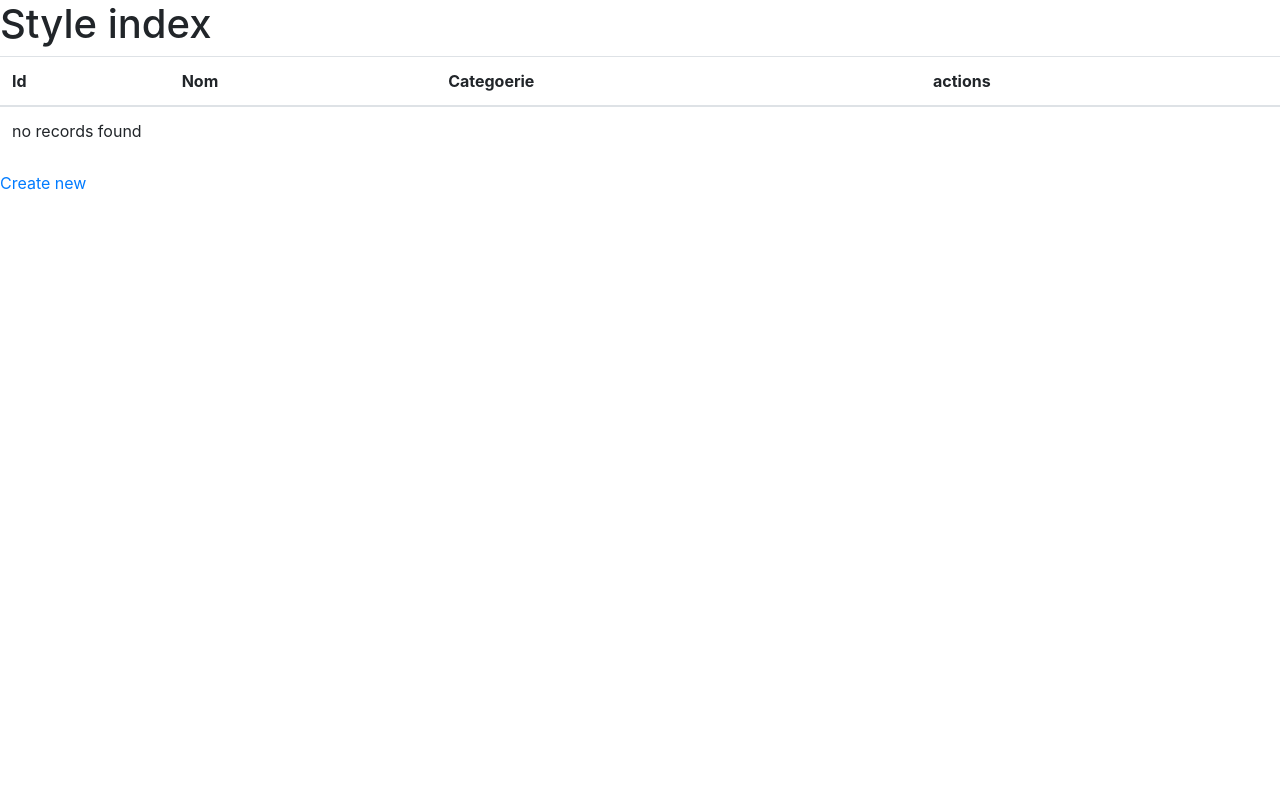
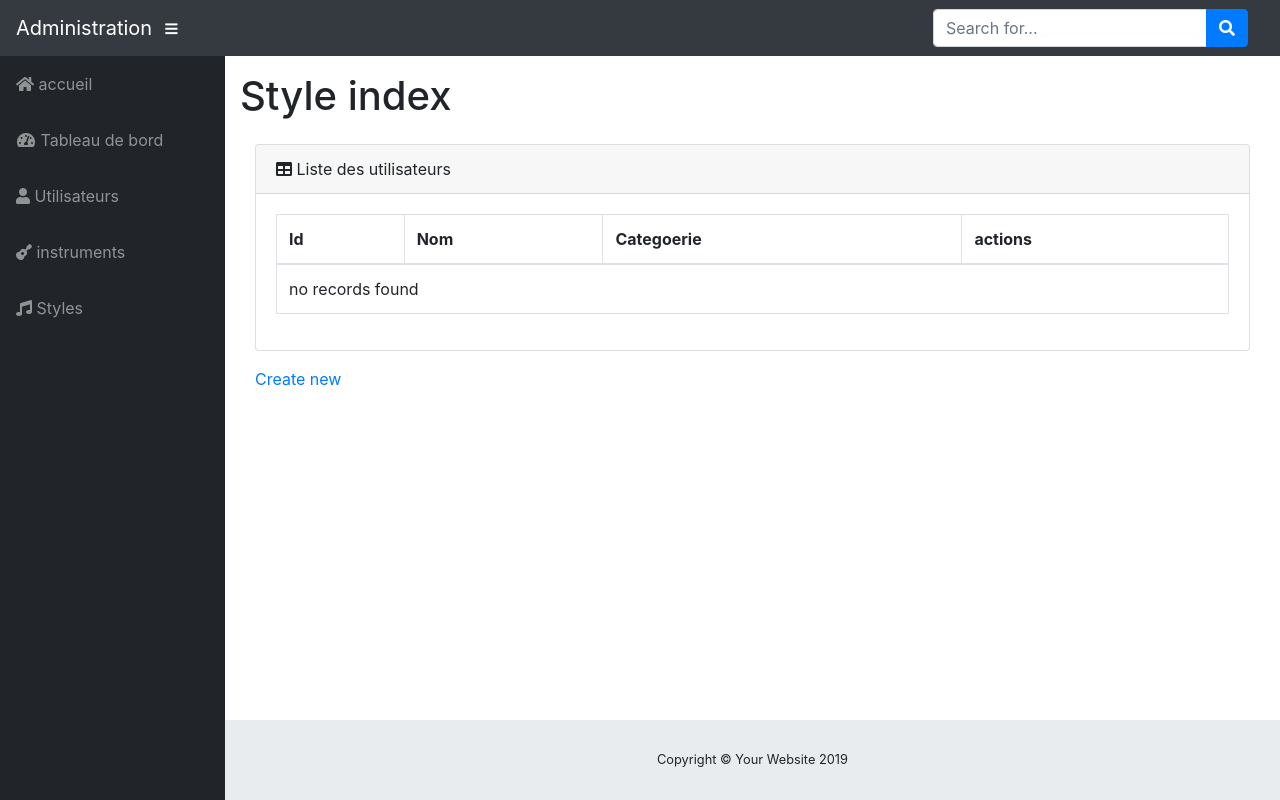
Before and after one commit to dablusLyes/band_together, a Symfony app: template templates/style/index.html.twig in a window 1280 px wide. Run offline with Twig, Linux system fonts and the light colour scheme; the template is opened without the code that fills it, so the values that code supplies are empty; some libraries are stand-ins or nearby versions.

Commit message:
tout marche dans le back

```diff
--- a/templates/dashboard.html.twig
+++ b/templates/dashboard.html.twig
@@ -9,7 +9,7 @@
   <meta name="description" content="">
   <meta name="author" content="">
 
-  <title>Back office</title>
+  <title>Administration</title>
 
 
   <!-- Custom fonts for this template-->
@@ -28,7 +28,7 @@
 
   <nav class="navbar navbar-expand navbar-dark bg-dark static-top">
 
-    <a class="navbar-brand mr-1" href="index.html">Back office</a>
+    <a class="navbar-brand mr-1" href="index.html">Administration </a>
 
     <button class="btn btn-link btn-sm text-white order-1 order-sm-0" id="sidebarToggle" href="#">
       <i class="fas fa-bars"></i>
@@ -47,21 +47,6 @@
     </form>
 
     <!-- Navbar -->
-    <ul class="navbar-nav ml-auto ml-md-0">
-
-      </li>
-      <li class="nav-item dropdown no-arrow">
-        <a class="nav-link dropdown-toggle" href="#" id="userDropdown" role="button" data-toggle="dropdown" aria-haspopup="true" aria-expanded="false">
-          <i class="fas fa-user-circle fa-fw"></i>
-        </a>
-        <div class="dropdown-menu dropdown-menu-right" aria-labelledby="userDropdown">
-          <a class="dropdown-item" href="#">Settings</a>
-          <a class="dropdown-item" href="#">Activity Log</a>
-          <div class="dropdown-divider"></div>
-          <a class="dropdown-item" href="#" data-toggle="modal" data-target="#logoutModal">Logout</a>
-        </div>
-      </li>
-    </ul>
 
   </nav>
 
@@ -70,9 +55,15 @@
     <!-- Sidebar -->
     <ul class="sidebar navbar-nav">
       <li class="nav-item">
-        <a class="nav-link" href="#">
+        <a class="nav-link" href="{{ path ('home') }}">
+          <i class="fas fa-home"></i>
+          <span>accueil</span>
+        </a>
+      </li>
+      <li class="nav-item">
+        <a class="nav-link" href="{{ path ('dashboard') }}">
           <i class="fas fa-fw fa-tachometer-alt"></i>
-          <span>Dashboard</span>
+          <span>Tableau de bord</span>
         </a>
       </li>
       <li class="nav-item">
@@ -94,14 +85,6 @@
     <div id="content-wrapper">
 
       <div class="container-fluid">
-
-        <!-- Breadcrumbs-->
-        <ol class="breadcrumb">
-          <li class="breadcrumb-item">
-            <a href="index.html">Dashboard</a>
-          </li>
-          <li class="breadcrumb-item active">Blank Page</li>
-        </ol>
 
         {% block body %}{% endblock %}
       <!-- Sticky Footer -->
--- a/templates/instrument/edit.html.twig
+++ b/templates/instrument/edit.html.twig
@@ -1,4 +1,4 @@
-{% extends 'base.html.twig' %}
+{% extends 'dashboard.html.twig' %}
 
 {% block title %}Edit Instrument{% endblock %}
 
--- a/templates/instrument/new.html.twig
+++ b/templates/instrument/new.html.twig
@@ -1,4 +1,4 @@
-{% extends 'base.html.twig' %}
+{% extends 'dashboard.html.twig' %}
 
 {% block title %}New Instrument{% endblock %}
 
--- a/templates/instrument/show.html.twig
+++ b/templates/instrument/show.html.twig
@@ -1,4 +1,4 @@
-{% extends 'base.html.twig' %}
+{% extends 'dashboard.html.twig' %}
 
 {% block title %}Instrument{% endblock %}
 
--- a/templates/style/edit.html.twig
+++ b/templates/style/edit.html.twig
@@ -1,4 +1,4 @@
-{% extends 'base.html.twig' %}
+{% extends 'dashboard.html.twig' %}
 
 {% block title %}Edit Style{% endblock %}
 
--- a/templates/style/index.html.twig
+++ b/templates/style/index.html.twig
@@ -1,11 +1,20 @@
-{% extends 'base.html.twig' %}
+{% extends 'dashboard.html.twig' %}
 
 {% block title %}Style index{% endblock %}
 
 {% block body %}
     <h1>Style index</h1>
 
-    <table class="table">
+
+<div id="content-wrapper">
+
+      <div class="container-fluid">
+            <div class="card mb-3">
+            <div class="card-header">
+                <i class="fas fa-table"></i> Liste des utilisateurs </div>
+            <div class="card-body">
+                <div class="table-responsive">
+                <table class="table table-bordered" id="dataTable" width="100%" cellspacing="0">
                     <thead>
                         <tr>
                             <th>Id</th>
@@ -32,6 +41,9 @@
                     {% endfor %}
                     </tbody>
                 </table>
+        </div>
+    </div>
+</div>
 
     <a href="{{ path('style_new') }}">Create new</a>
 {% endblock %}
--- a/templates/style/new.html.twig
+++ b/templates/style/new.html.twig
@@ -1,4 +1,4 @@
-{% extends 'base.html.twig' %}
+{% extends 'dashboard.html.twig' %}
 
 {% block title %}New Style{% endblock %}
 
--- a/templates/style/show.html.twig
+++ b/templates/style/show.html.twig
@@ -1,4 +1,4 @@
-{% extends 'base.html.twig' %}
+{% extends 'dashboard.html.twig' %}
 
 {% block title %}Style{% endblock %}
 
--- a/templates/user/edit.html.twig
+++ b/templates/user/edit.html.twig
@@ -1,4 +1,4 @@
-{% extends 'base.html.twig' %}
+{% extends 'dashboard.html.twig' %}
 
 {% block title %}Edit User{% endblock %}
 
--- a/templates/user/new.html.twig
+++ b/templates/user/new.html.twig
@@ -1,4 +1,4 @@
-{% extends 'base.html.twig' %}
+{% extends 'dashboard.html.twig' %}
 
 {% block title %}New User{% endblock %}
 
--- a/templates/user/show.html.twig
+++ b/templates/user/show.html.twig
@@ -1,4 +1,4 @@
-{% extends 'base.html.twig' %}
+{% extends 'dashboard.html.twig' %}
 
 {% block title %}User{% endblock %}
 
```
Lines whose indentation alone changed are shown as unchanged.
